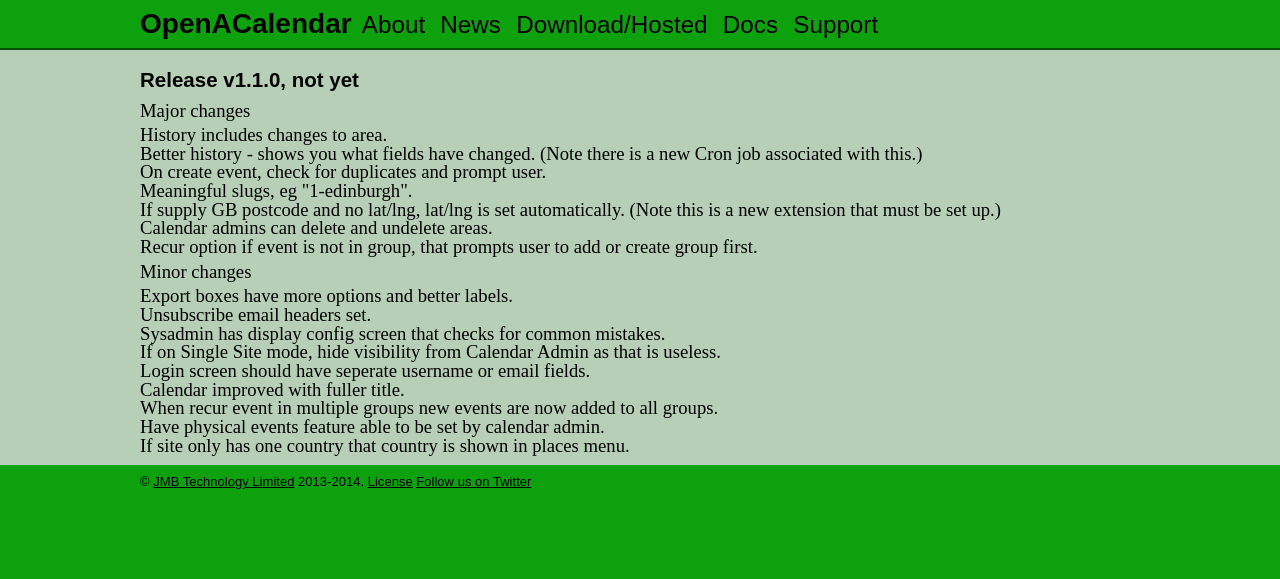
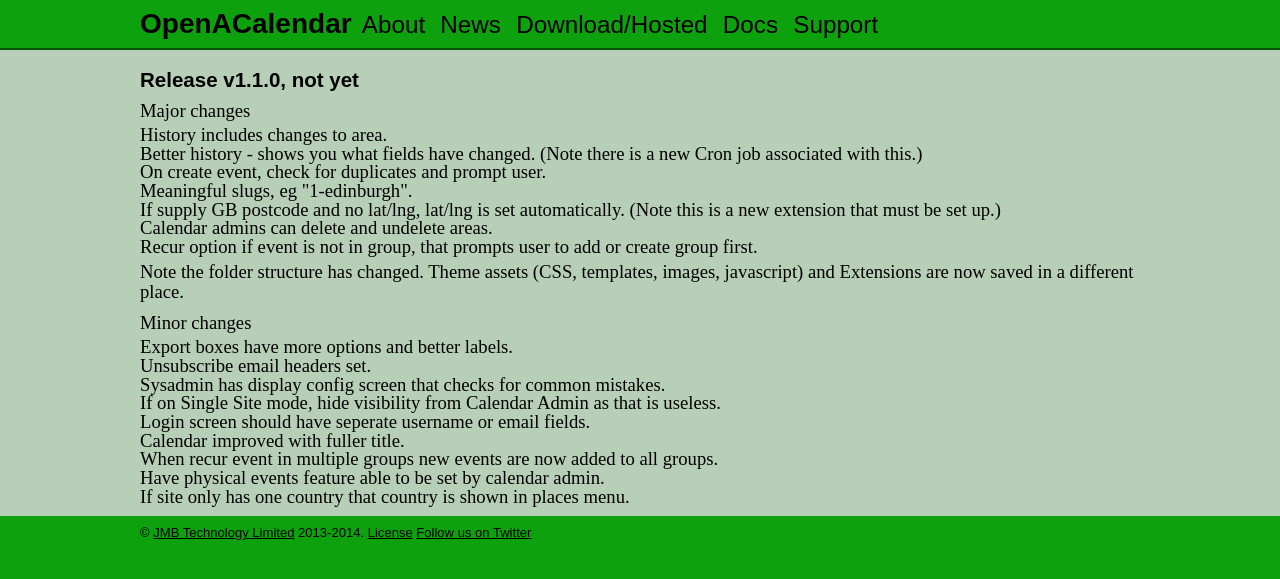
Before and after one commit to OpenACalendar/openacalendar.github.io, a Jekyll site: the page built from release/1.1.0.html, in a window 1280 px wide. Shown: the top 579 px of the page. Built offline with Jekyll 4.4.1, drawn with Linux system fonts in a browser that asks for light colours; Markdown is read by kramdown in place of the engine named in the settings; comment, search, counter and statistics services are not loaded.

Commit message:
added note about folder changes

```diff
--- a/release/1.1.0.html
+++ b/release/1.1.0.html
@@ -17,6 +17,8 @@
 	<li>Recur option if event is not in group, that prompts user to add or create group first.</li>
 </ul>
 
+<p>Note the folder structure has changed. Theme assets (CSS, templates, images, javascript) and Extensions are now saved in a different place.</p>
+
 <p>Minor changes</p>
 
 <ul>
```
